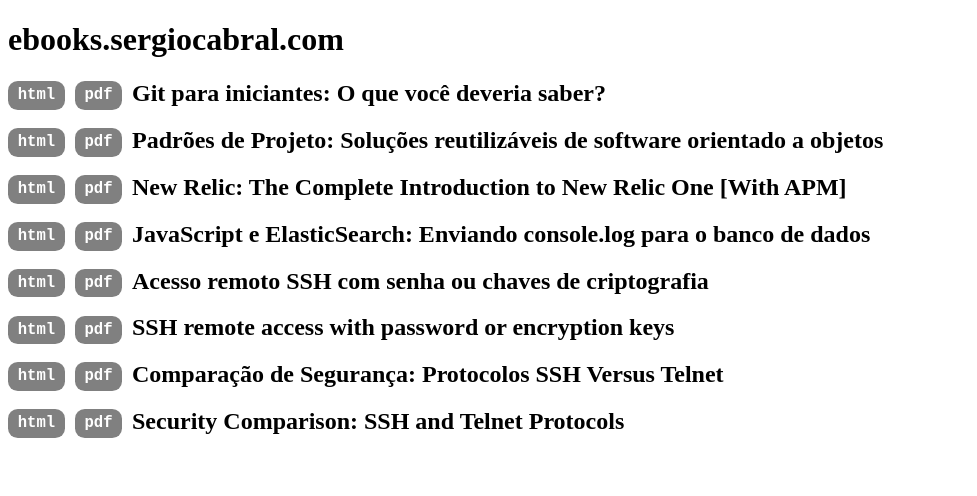
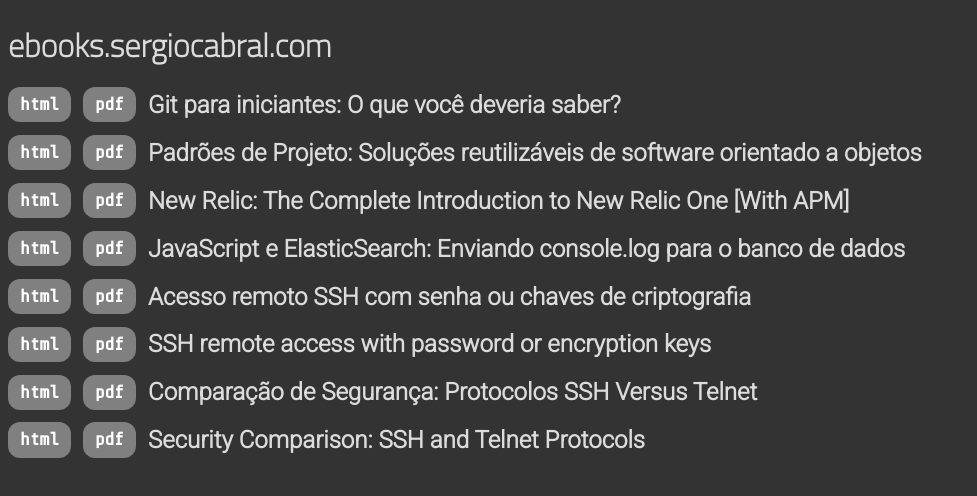
Before and after one commit to sergiocabral/Personal.Website.Ebooks, a Gatsby site: page / in a window 1280 px wide. Shown: the whole page, without its empty margins (0-977 px from the left). Built offline with nearby package versions, Linux system fonts and the light colour scheme; Gatsby itself is replaced by a stand-in of ours.

Commit message:
global.scss

```diff
--- /dev/null
+++ b/gatsby-browser.js
@@ -0,0 +1 @@
+import './src/styles/global.scss';
--- a/src/pages/index.js
+++ b/src/pages/index.js
@@ -12,7 +12,7 @@
     label: {
       position: "relative",
       top: "-0.1em",
-      fontFamily: "monospace",
+      fontFamily: "'Share Tech Mono', monospace",
       backgroundColor: "gray",
       marginRight: "0.5em",
       borderRadius: "0.5em",
@@ -20,8 +20,8 @@
       a: {
         color: "white",
         textDecoration: "none",
-        fontSize: "0.8em",
-      }
+        fontSize: "0.75em",
+      },
     }
   }
 }
--- /dev/null
+++ b/src/styles/global.scss
@@ -0,0 +1,11 @@
+    @import url('https://fonts.googleapis.com/css2?family=Roboto:wght@300&family=Share+Tech+Mono&family=Titillium+Web:wght@200&display=swap');
+
+html, body {
+    font-family: 'Roboto', sans-serif;
+    background-color: #333;
+    color: gainsboro
+}
+
+h1 {
+    font-family: 'Titillium Web', sans-serif;
+}
```
